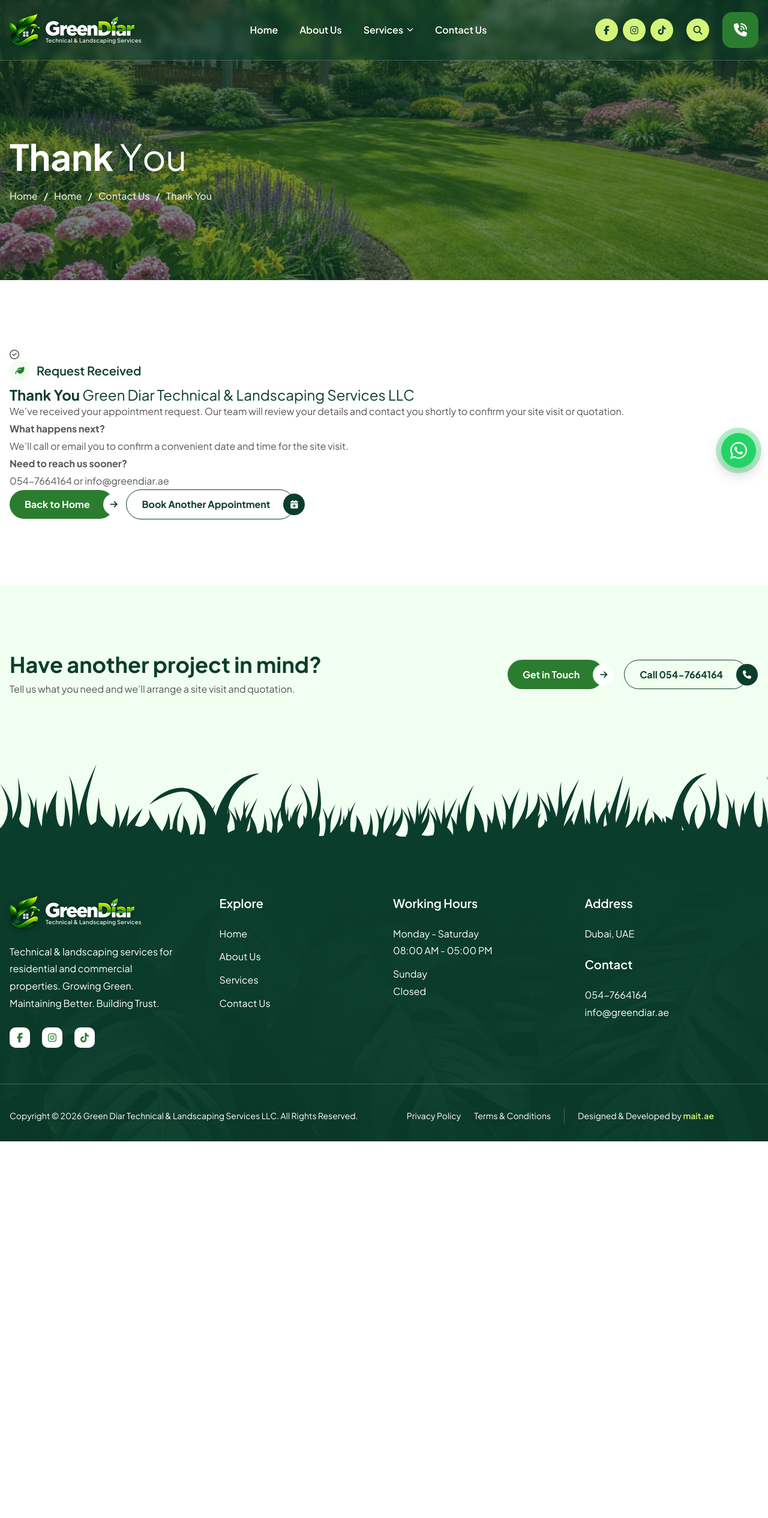
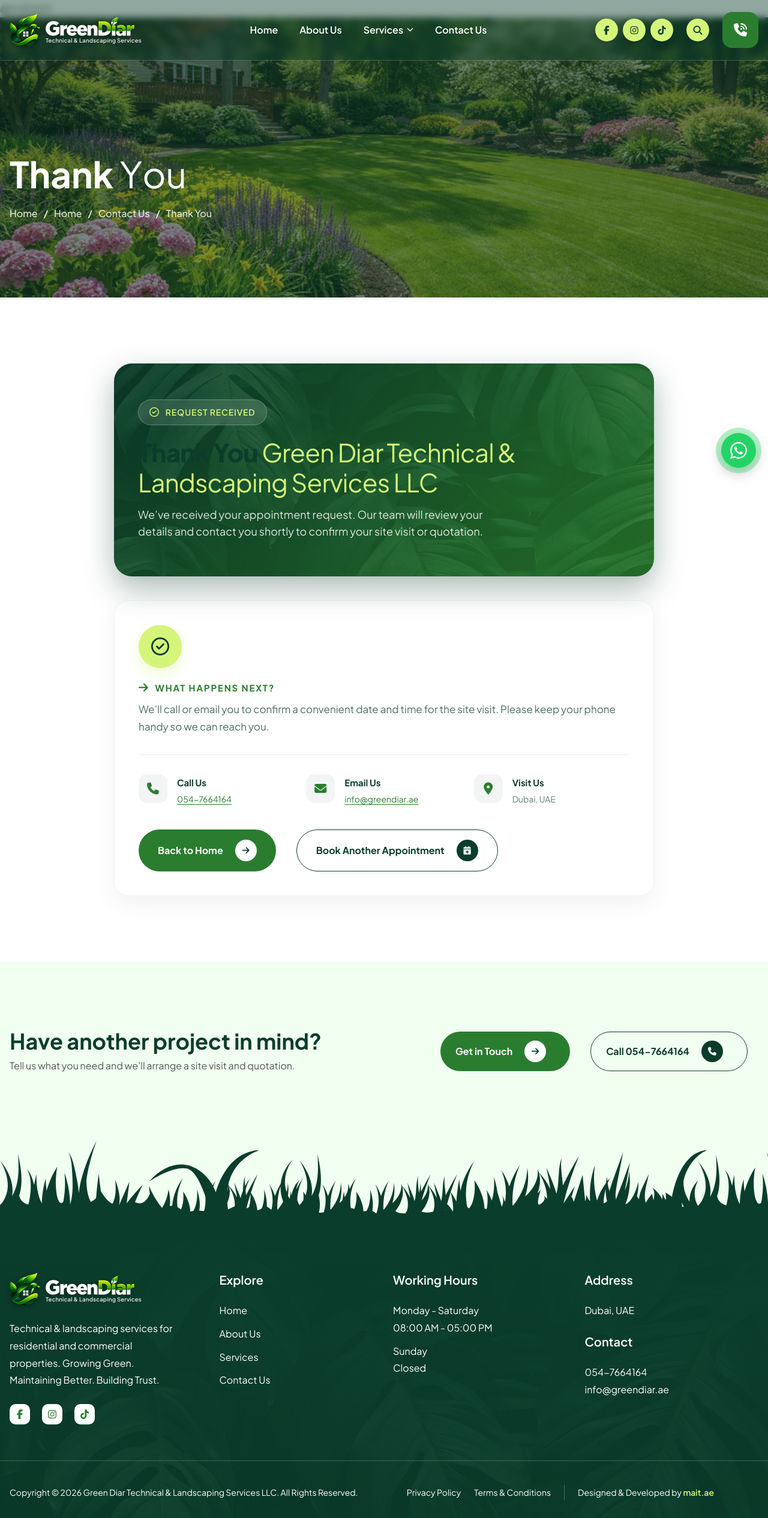
Before and after one commit to irfanvsecure/greendiar, a Laravel app: page /thank-you in a window 1280 px wide. Shown: the whole page at 60% size. Before the commit the page ends 1903 px from the top, so only its background shows below. Run offline with Laravel 12, Linux system fonts and the light colour scheme; some libraries are stand-ins or nearby versions.

Commit message:
Improve thank-you page layout and styling

```diff
--- a/resources/views/thank-you.blade.php
+++ b/resources/views/thank-you.blade.php
@@ -2,6 +2,167 @@
 
 @section('title', 'Thank You – ' . config('app.name'))
 @section('description', 'Thank you for your appointment request. Green Diar will contact you to confirm your site visit or quotation.')
+
+@stack('styles')
+<style>
+  .thank-you-hero {
+    position: relative;
+    overflow: hidden;
+    border-radius: 30px;
+    background: linear-gradient(135deg, var(--primary) 0%, var(--accent) 100%);
+    color: #fff;
+    padding: 60px 40px;
+    margin-bottom: 40px;
+    box-shadow: 0 20px 50px rgba(11, 61, 44, 0.35);
+  }
+  .thank-you-hero::before {
+    content: "";
+    position: absolute;
+    inset: -20%;
+    background: url('{{ asset('assets/images/footer-bg.jpg') }}') center / cover no-repeat;
+    opacity: .15;
+    pointer-events: none;
+    z-index: 0;
+    border-radius: 30px;
+  }
+  .thank-you-hero > * { position: relative; z-index: 1; }
+  .thank-you-badge {
+    display: inline-flex;
+    align-items: center;
+    gap: 10px;
+    padding: 8px 18px;
+    background: rgba(255,255,255,.12);
+    border: 1px solid rgba(255,255,255,.25);
+    border-radius: 100px;
+    color: var(--accent-light);
+    font-size: 14px;
+    font-weight: 600;
+    letter-spacing: .06em;
+    text-transform: uppercase;
+    margin-bottom: 20px;
+    backdrop-filter: blur(6px);
+  }
+  .thank-you-badge i { font-size: 16px; }
+  .thank-you-hero h2 {
+    font-size: clamp(28px, 5vw, 42px);
+    font-weight: 800;
+    line-height: 1.2;
+    margin: 0 0 14px;
+    letter-spacing: -.02em;
+  }
+  .thank-you-hero h2 span { color: var(--accent-light); }
+  .thank-you-hero p {
+    font-size: 18px;
+    line-height: 1.6;
+    color: rgba(255,255,255,.9);
+    margin: 0;
+    max-width: 620px;
+    opacity: .95;
+  }
+
+  .thank-you-card {
+    background: #fff;
+    border-radius: 24px;
+    padding: 40px;
+    box-shadow: 0 12px 40px rgba(0,0,0,.06);
+    border: 1px solid rgba(11,61,44,.05);
+  }
+  .thank-you-icon {
+    width: 72px;
+    height: 72px;
+    border-radius: 50%;
+    background: var(--accent-light);
+    color: var(--primary);
+    display: flex;
+    align-items: center;
+    justify-content: center;
+    font-size: 30px;
+    margin: 0 0 24px;
+    box-shadow: 0 10px 25px rgba(213,245,122,.35);
+  }
+  .thank-you-eyebrow {
+    font-size: 15px;
+    font-weight: 700;
+    text-transform: uppercase;
+    letter-spacing: .12em;
+    color: var(--accent);
+    margin: 0 0 12px;
+    display: flex;
+    align-items: center;
+    gap: 10px;
+  }
+  .thank-you-eyebrow i { font-size: 18px; }
+  .thank-you-content h3 {
+    font-size: clamp(24px, 4vw, 30px);
+    font-weight: 800;
+    color: var(--primary);
+    margin: 0 0 16px;
+    line-height: 1.3;
+  }
+  .thank-you-content p {
+    color: rgba(11,61,44,.75);
+    font-size: 17px;
+    line-height: 1.7;
+    margin: 0 0 28px;
+  }
+
+  .thank-you-details {
+    display: grid;
+    grid-template-columns: repeat(auto-fit, minmax(250px, 1fr));
+    gap: 20px;
+    margin-top: 32px;
+    padding-top: 32px;
+    border-top: 1px solid rgba(11,61,44,.08);
+  }
+  .detail {
+    display: flex;
+    gap: 16px;
+  }
+  .detail-icon {
+    width: 48px;
+    height: 48px;
+    border-radius: 14px;
+    background: rgba(11,61,44,.05);
+    color: var(--accent);
+    display: flex;
+    align-items: center;
+    justify-content: center;
+    font-size: 20px;
+    flex-shrink: 0;
+  }
+  .detail-text strong {
+    display: block;
+    font-size: 15px;
+    font-weight: 700;
+    color: var(--primary);
+    margin-bottom: 4px;
+  }
+  .detail-text p {
+    margin: 0;
+    font-size: 14px;
+    color: rgba(11,61,44,.65);
+    line-height: 1.5;
+  }
+  .detail-text a { color: var(--accent); text-decoration: underline; text-decoration-thickness: 1px; text-underline-offset: 3px; }
+  .detail-text a:hover { color: var(--primary); }
+
+  .thank-you-actions {
+    display: flex;
+    gap: 16px;
+    margin-top: 40px;
+    flex-wrap: wrap;
+  }
+  .thank-you-actions .btn { padding: 16px 32px; font-size: 16px; font-weight: 700; }
+  .btn-accent i, .btn-outline-dark i { position: static !important; width: auto; height: auto; background: none; color: inherit; font-size: 16px; transform: none !important; margin-left: 10px; }
+
+  @media (max-width: 640px) {
+    .thank-you-hero { padding: 40px 24px; }
+    .thank-you-card { padding: 30px 24px; }
+    .thank-you-actions { flex-direction: column; }
+    .thank-you-actions .btn { width: 100%; justify-content: center; }
+  }
+</style>
+@endstack
 
 @section('content')
 
@@ -9,22 +170,44 @@
 
   <section class="section thank-you">
     <div class="container thank-you-inner reveal">
-      <div class="thank-you-wrap">
+      <div class="thank-you-wrap" style="max-width: 900px; margin: 0 auto;">
+
+        <div class="thank-you-hero">
+          <span class="thank-you-badge"><i class="fa-regular fa-circle-check"></i> Request Received</span>
+          <h2>Thank You <span>{{ config('site.company') }}</span></h2>
+          <p>We’ve received your appointment request. Our team will review your details and contact you shortly to confirm your site visit or quotation.</p>
+        </div>
+
+        <div class="thank-you-card">
           <div class="thank-you-icon">
             <i class="fa-regular fa-circle-check"></i>
           </div>
-        <h3 class="eyebrow">Request Received</h3>
-        <h2>Thank You <span>{{ config('site.company') }}</span></h2>
-        <p>We’ve received your appointment request. Our team will review your details and contact you shortly to confirm your site visit or quotation.</p>
+          <h3 class="thank-you-eyebrow"><i class="fa-solid fa-arrow-right"></i> What happens next?</h3>
+          <div class="thank-you-content">
+            <p>We’ll call or email you to confirm a convenient date and time for the site visit. Please keep your phone handy so we can reach you.</p>
 
             <div class="thank-you-details">
               <div class="detail">
-            <strong>What happens next?</strong>
-            <p>We’ll call or email you to confirm a convenient date and time for the site visit.</p>
+                <div class="detail-icon"><i class="fa-solid fa-phone"></i></div>
+                <div class="detail-text">
+                  <strong>Call Us</strong>
+                  <p><a href="tel:{{ config('site.phone_link') }}">{{ config('site.phone') }}</a></p>
+                </div>
               </div>
               <div class="detail">
-            <strong>Need to reach us sooner?</strong>
-            <p><a href="tel:{{ config('site.phone_link') }}">{{ config('site.phone') }}</a> or <a href="mailto:{{ config('site.email') }}">{{ config('site.email') }}</a></p>
+                <div class="detail-icon"><i class="fa-solid fa-envelope"></i></div>
+                <div class="detail-text">
+                  <strong>Email Us</strong>
+                  <p><a href="mailto:{{ config('site.email') }}">{{ config('site.email') }}</a></p>
+                </div>
+              </div>
+              <div class="detail">
+                <div class="detail-icon"><i class="fa-solid fa-location-dot"></i></div>
+                <div class="detail-text">
+                  <strong>Visit Us</strong>
+                  <p>{{ config('site.address') }}</p>
+                </div>
+              </div>
             </div>
           </div>
 
@@ -33,6 +216,8 @@
             <a href="{{ route('contact') }}#appointment" class="btn btn-outline-dark">Book Another Appointment <i class="fa-solid fa-calendar-plus"></i></a>
           </div>
         </div>
+
+      </div>
     </div>
   </section>
 
```
Lines whose indentation alone changed are shown as unchanged.
